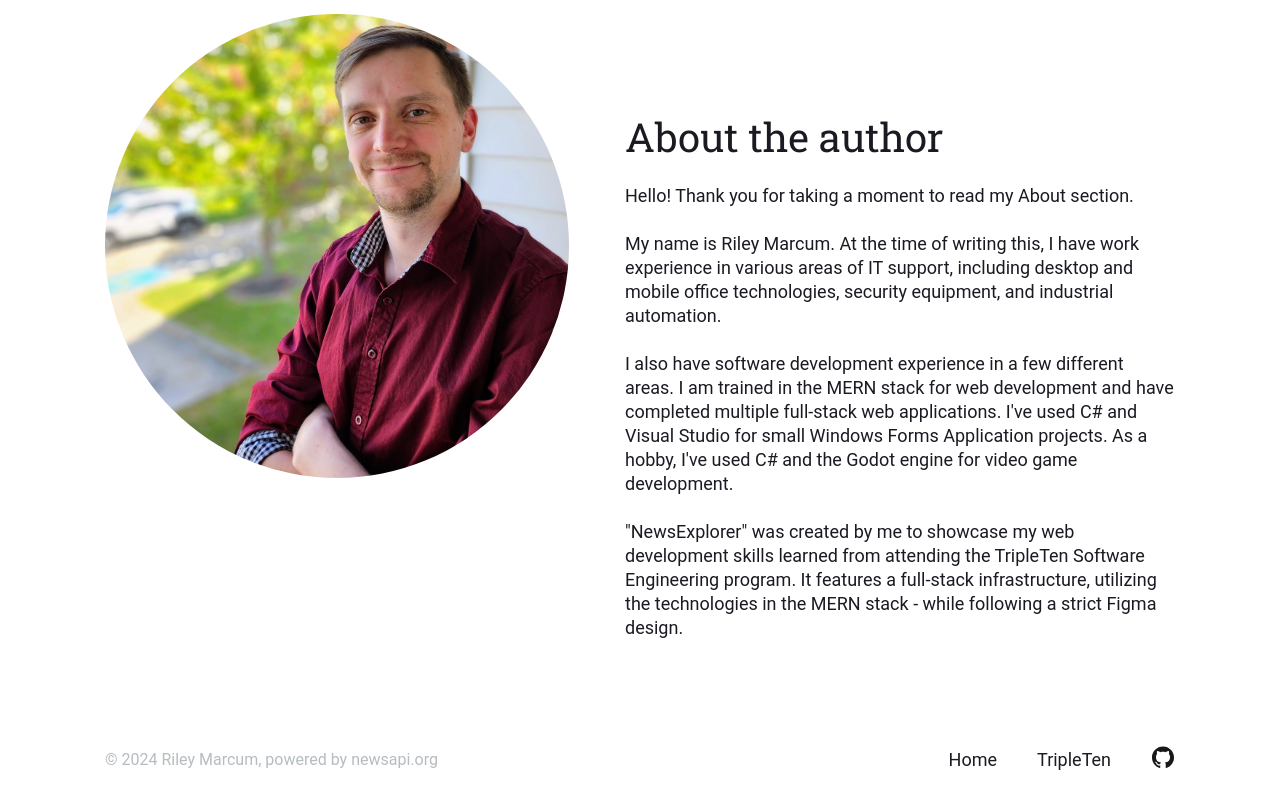
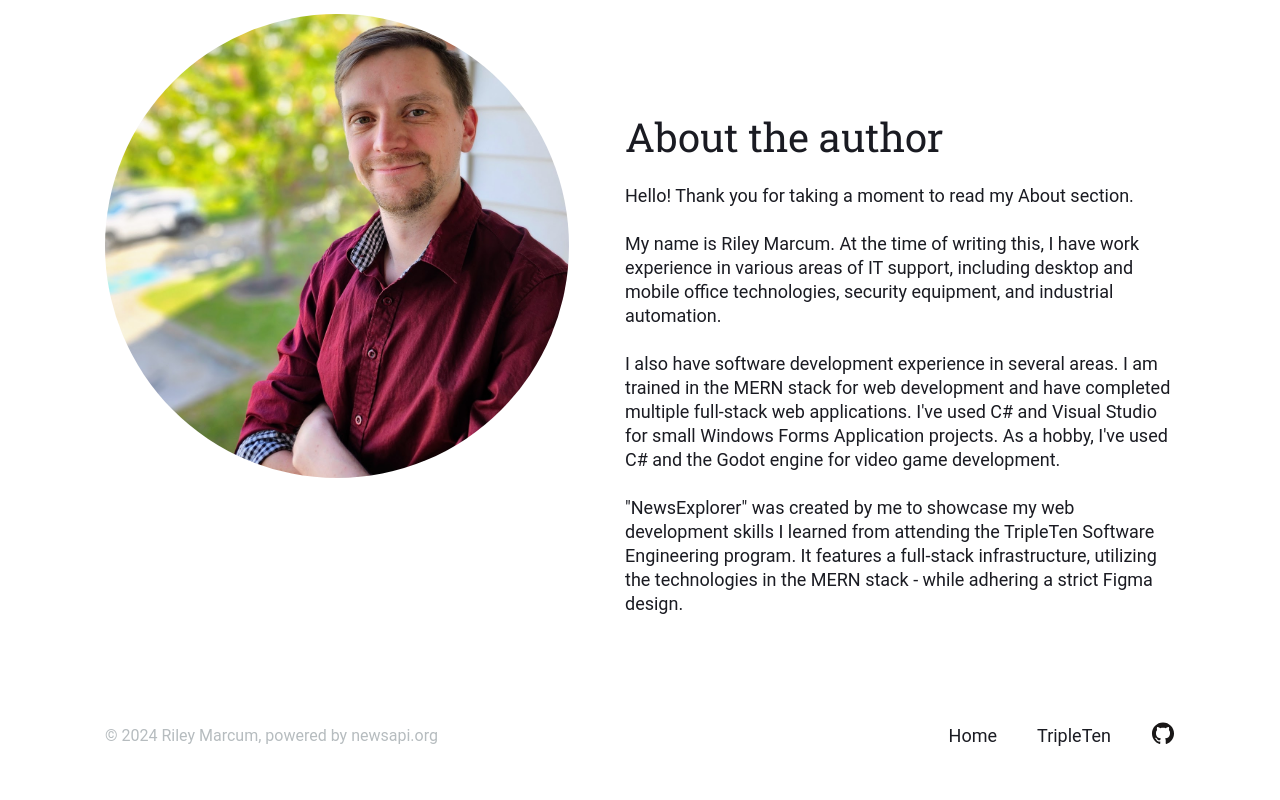
Before and after one commit to Aivaxela/news_explorer_frontend, a React (Vite) app: page / in a window 1280 px wide. Shown: the part 717-1517 px from the top of the page. After the commit the page ends 1493 px from the top, so only its background shows below. Built offline with nearby package versions, Linux system fonts and the light colour scheme.

Commit message:
minor updates to about

```diff
--- a/src/components/About.jsx
+++ b/src/components/About.jsx
@@ -18,18 +18,17 @@ export default function About() {
             automation.
           </p>
           <p className="about__text">
-            I also have software development experience in a few different
-            areas. I am trained in the MERN stack for web development and have
-            completed multiple full-stack web applications. I&apos;ve used C#
-            and Visual Studio for small Windows Forms Application projects. As a
-            hobby, I&apos;ve used C# and the Godot engine for video game
-            development.
+            I also have software development experience in several areas. I am
+            trained in the MERN stack for web development and have completed
+            multiple full-stack web applications. I&apos;ve used C# and Visual
+            Studio for small Windows Forms Application projects. As a hobby,
+            I&apos;ve used C# and the Godot engine for video game development.
           </p>
           <p className="about__text">
             &quot;NewsExplorer&quot; was created by me to showcase my web
-            development skills learned from attending the TripleTen Software
+            development skills I learned from attending the TripleTen Software
             Engineering program. It features a full-stack infrastructure,
-            utilizing the technologies in the MERN stack - while following a
+            utilizing the technologies in the MERN stack - while adhering a
             strict Figma design.
           </p>
         </section>
```
